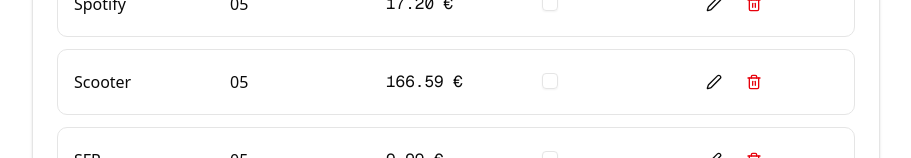
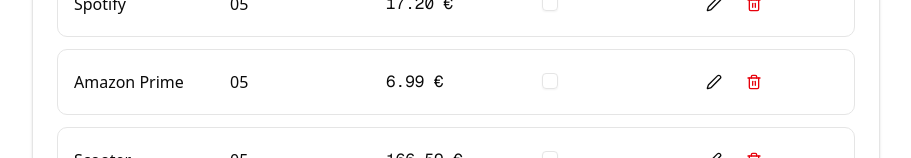
Before and after one commit to decuyperanthony/bank-account-du-duck, a Next.js app: page / in a window 1280 px wide. Shown: the part 642-800 px from the top of the page, without its empty margins (184-1095 px from the left). Built offline with nearby package versions, Linux system fonts and the light colour scheme.

Commit message:
feat: add Amazon Prime to default prelevements list

```diff
--- a/app/components/prelevement.tsx
+++ b/app/components/prelevement.tsx
@@ -22,6 +22,7 @@
   { id: 4, title: "SFR", day: 5, amount: 37.85, completed: false },
   { id: 5, title: "CAF", day: 5, amount: -75.53, completed: false },
   { id: 6, title: "Spotify", day: 5, amount: 17.2, completed: false },
+  { id: 6, title: "Amazon Prime", day: 5, amount: 6.99, completed: false },
   { id: 7, title: "Scooter", day: 5, amount: 166.59, completed: false },
   { id: 8, title: "SFR", day: 5, amount: 9.99, completed: false },
   { id: 9, title: "Climatiseur", day: 6, amount: 69.9, completed: false },
```
